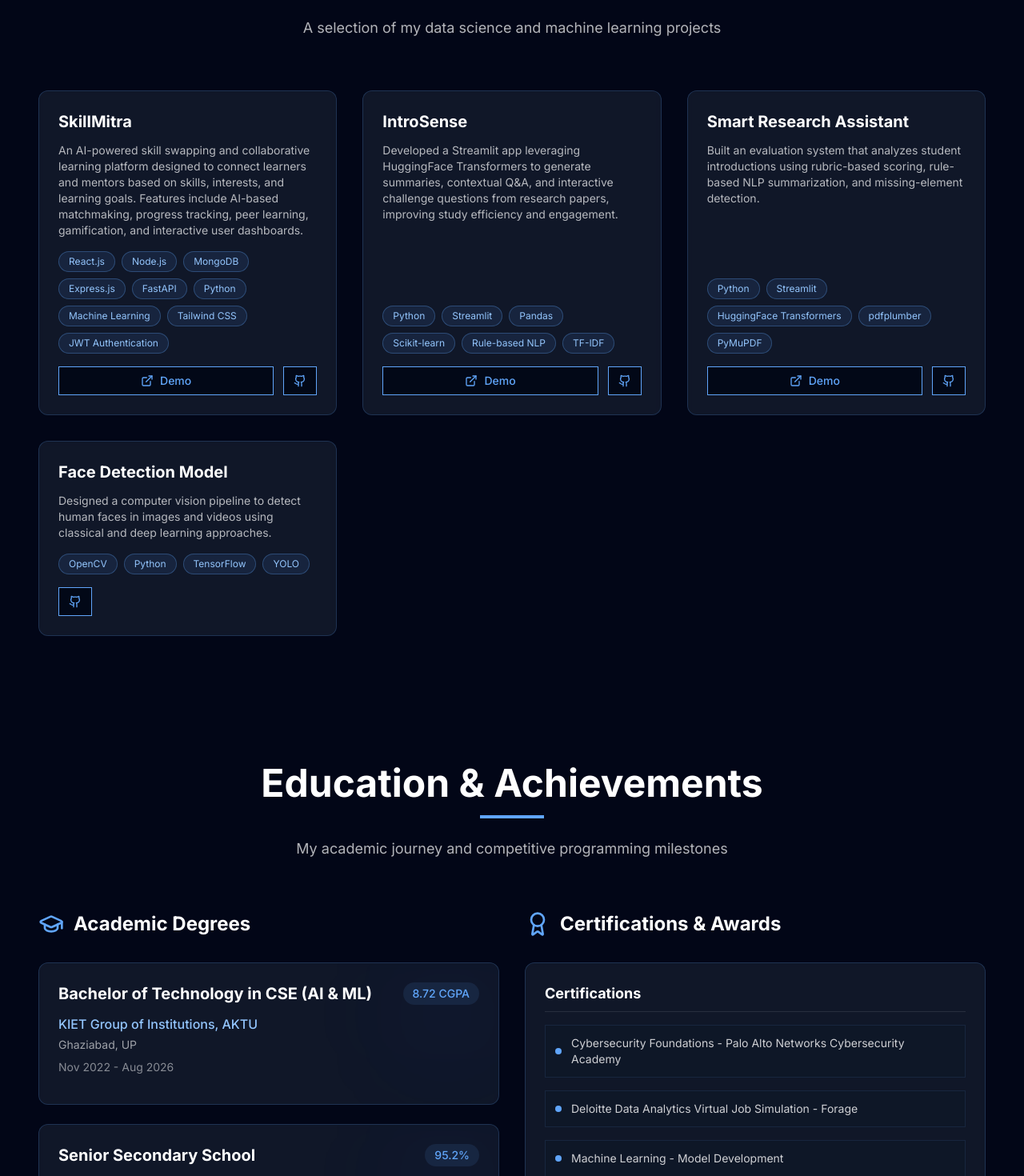
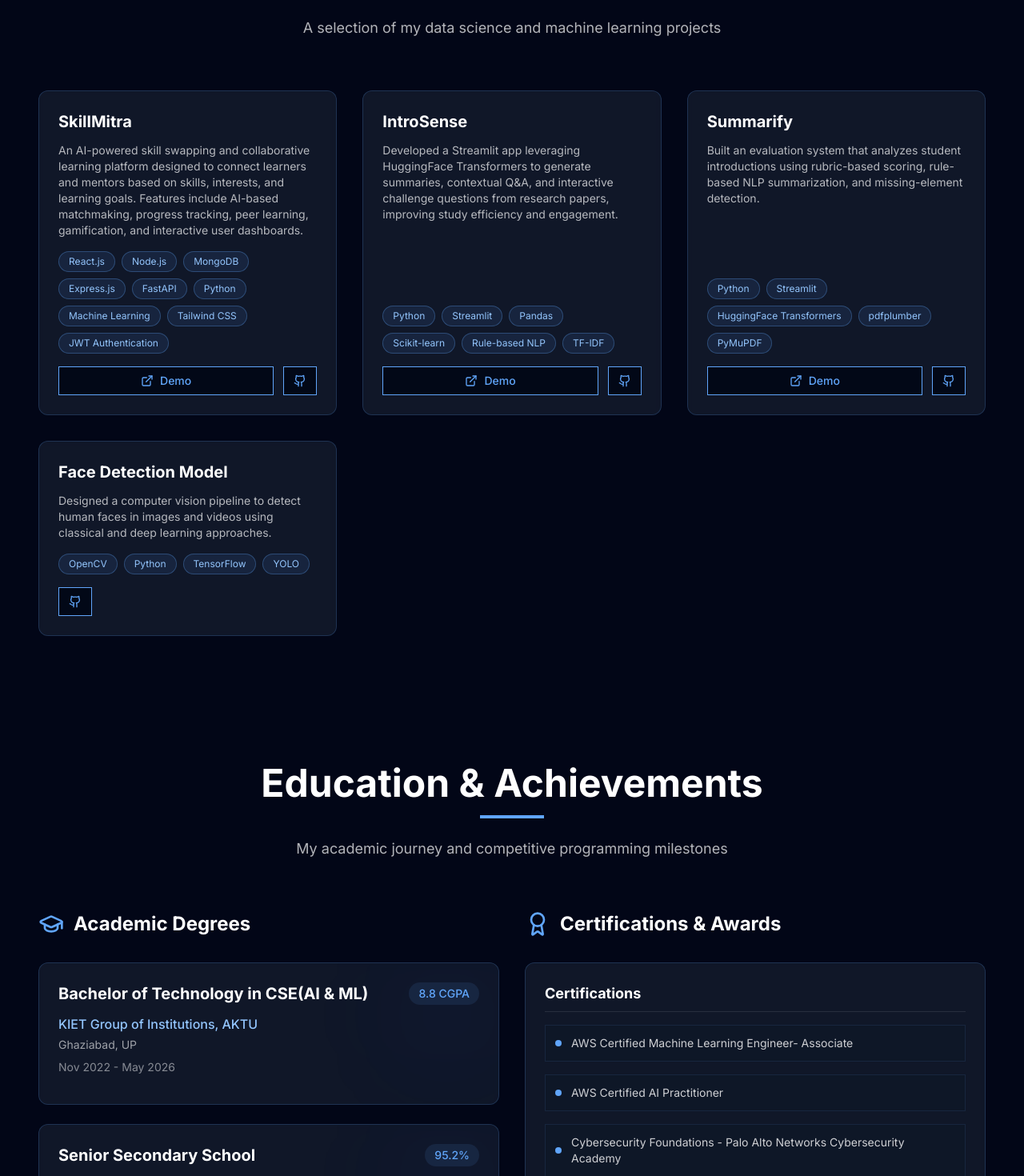
Before and after one commit to tanushka-102/portfolio, a React (Vite) app: page / in a window 1280 px wide. Shown: the part 2040-3510 px from the top of the page at 80% size. Built offline with nearby package versions, Linux system fonts and the light colour scheme.

Commit message:
Changes resume and cgpa details

```diff
--- a/src/components/Education.jsx
+++ b/src/components/Education.jsx
@@ -5,11 +5,11 @@ import { GraduationCap, Award, Trophy, Star } from 'lucide-react';
 const Education = () => {
   const education = [
     {
-      degree: 'Bachelor of Technology in CSE (AI & ML)',
+      degree: 'Bachelor of Technology in CSE(AI & ML)',
       institution: 'KIET Group of Institutions, AKTU',
       location: 'Ghaziabad, UP',
-      period: 'Nov 2022 - Aug 2026',
-      gpa: '8.72 CGPA'
+      period: 'Nov 2022 - May 2026',
+      gpa: '8.8 CGPA'
     },
     {
       degree: 'Senior Secondary School',
@@ -28,10 +28,11 @@ const Education = () => {
   ];
 
   const certifications = [
+    'AWS Certified Machine Learning Engineer- Associate',
+    'AWS Certified AI Practitioner',
     'Cybersecurity Foundations - Palo Alto Networks Cybersecurity Academy',
     'Deloitte Data Analytics Virtual Job Simulation - Forage',
-    'Machine Learning - Model Development',
-    'Data Preprocessing using scikit-learn, Pandas & NumPy'
+    'Machine Learning - Model Development'
   ];
 
   const achievements = [
--- a/src/components/Projects.jsx
+++ b/src/components/Projects.jsx
@@ -42,7 +42,7 @@ const Projects = () => {
       githubLink: 'https://github.com/tanushka-102/IntroSense'
     },
     {
-      title: 'Smart Research Assistant',
+      title: 'Summarify',
       description:
         'Built an evaluation system that analyzes student introductions using rubric-based scoring, rule-based NLP summarization, and missing-element detection.',
       technologies: [
```
Also changed, not shown: 1 other file (tests, documents, lock files or other folders).
